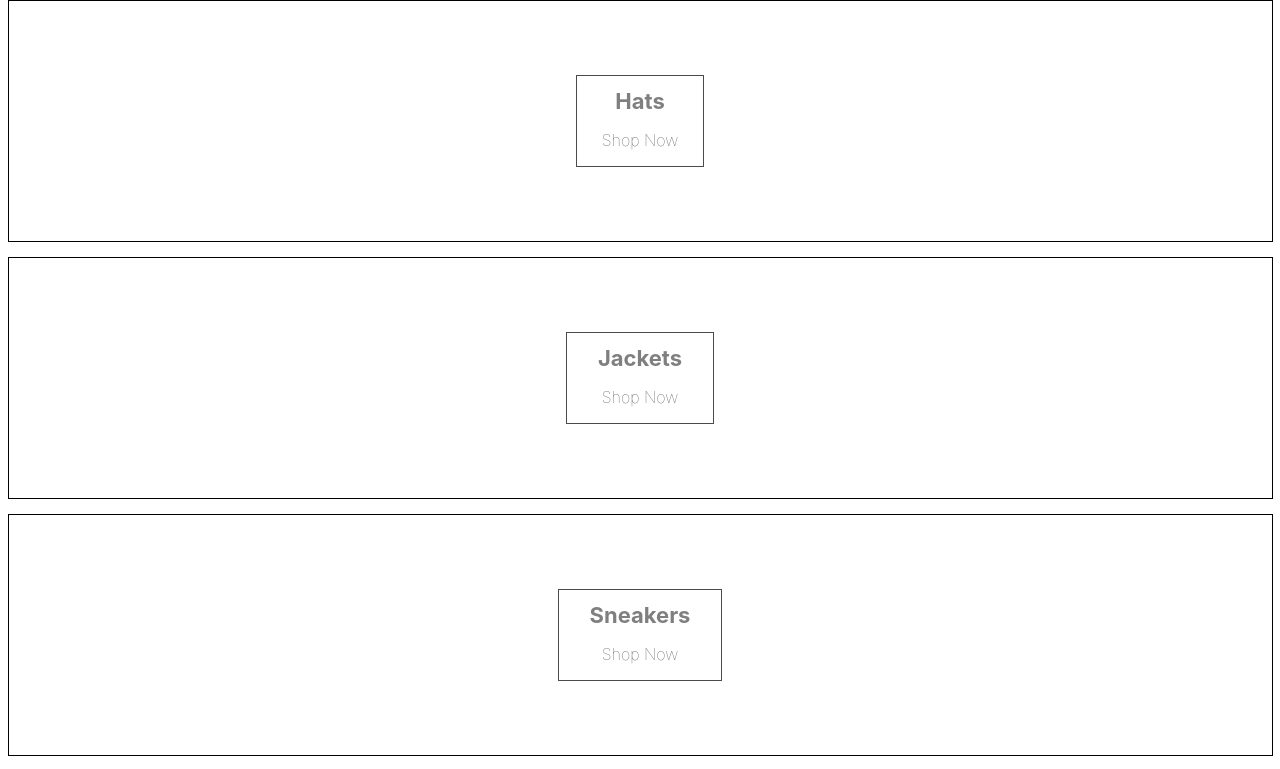
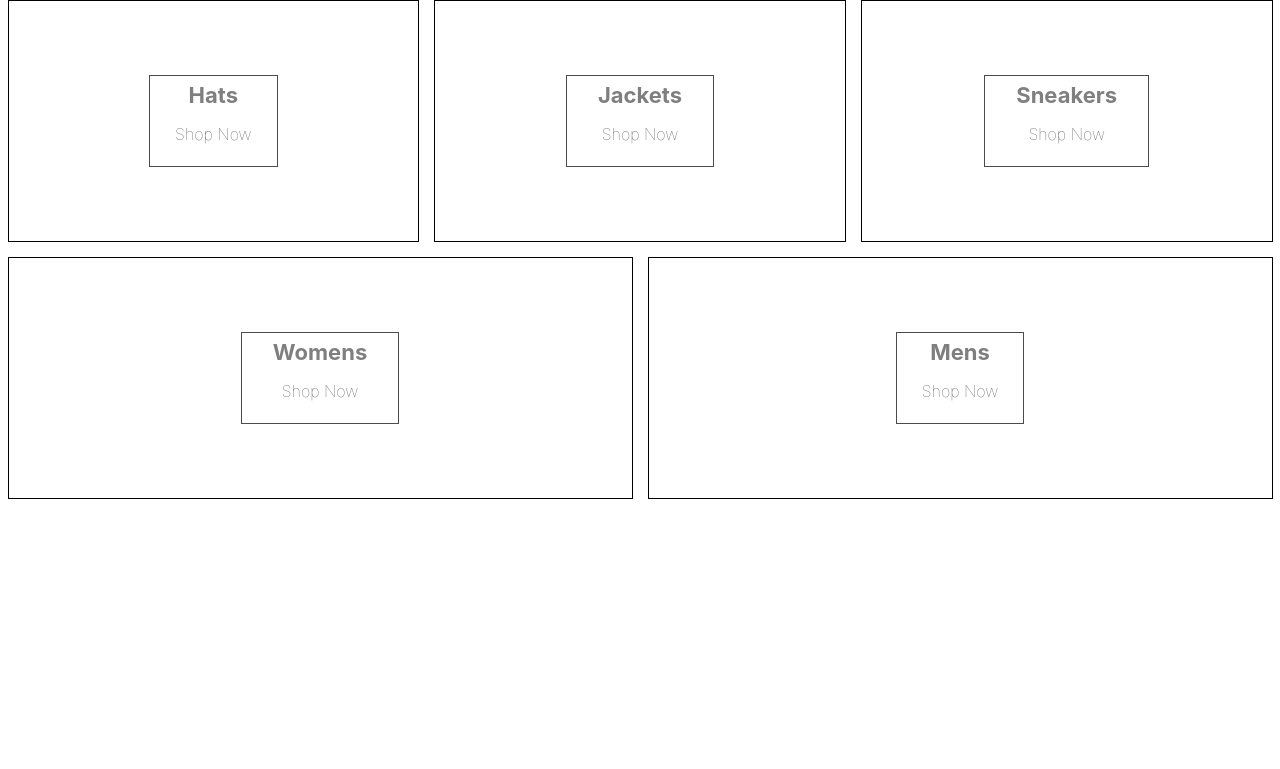
Before and after one commit to markmangawang/clothing-cms, a React (Create React App) app: page / in a window 1280 px wide. Shown: the top 769 px of the page. Built offline with nearby package versions, Linux system fonts and the light colour scheme.

Commit message:
Initial page design layout

```diff
--- a/src/App.js
+++ b/src/App.js
@@ -1,5 +1,5 @@
 // Stylesheet
-import './App.css';
+import "./App.css";
 
 // Components
 import Category from "./components/Categories/Categories.component";
@@ -30,14 +30,12 @@ const App = () => {
 
   return (
     <div className="App">
-      {categories.map((category) => {
-        const { id, title } = category;
-        return (
-          <div className="categories-container">
-            <Category title={title} key={id} />
-          </div>
-        );
-      })}
+      <div className="categories-container">
+        {categories.map((category) => {
+          const { id, title } = category;
+          return <Category title={title} key={id} />;
+        })}
+      </div>
     </div>
   );
 };
--- a/src/components/Categories/Categories.component.jsx
+++ b/src/components/Categories/Categories.component.jsx
@@ -1,11 +1,11 @@
 //Stylesheet
-import '../../styles/Categories/categories.styles.scss';
+import "../../styles/Categories/categories.styles.scss";
 
 const Category = ({ title }) => {
   return (
     <div className="category">
+      <div className="background-image"></div>
       <div className="category__body">
-        <div className="background-image"></div>
         <h2>{title}</h2>
         <p>Shop Now</p>
       </div>
```
